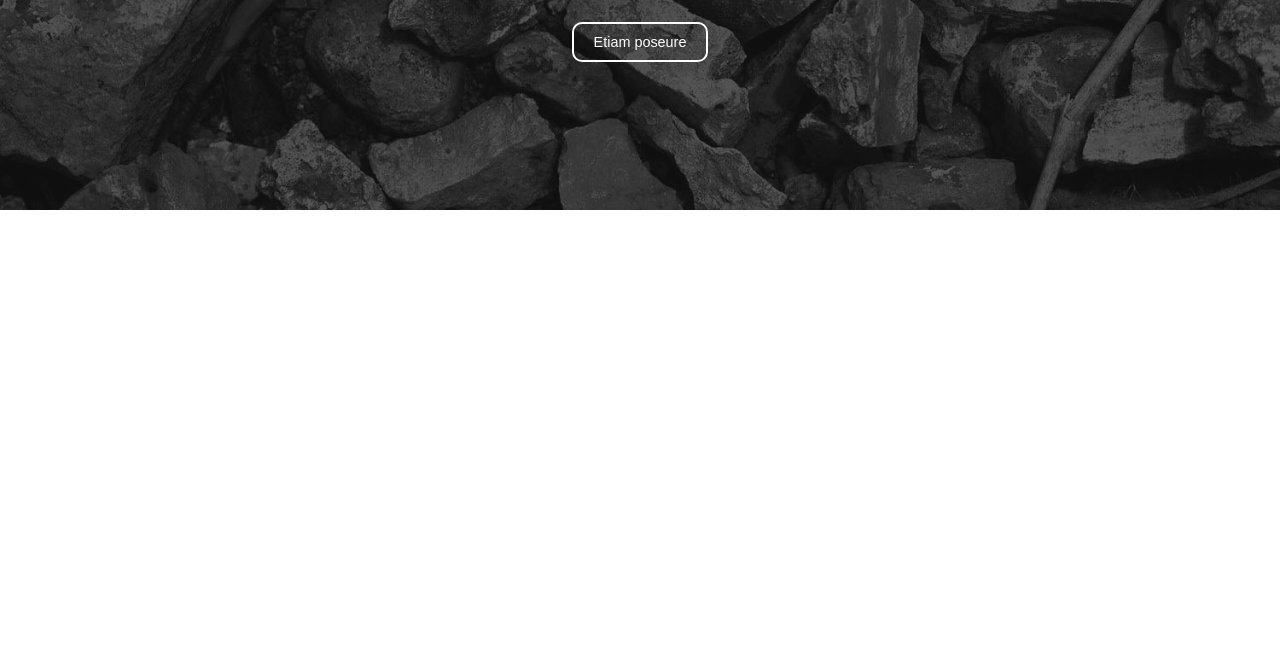
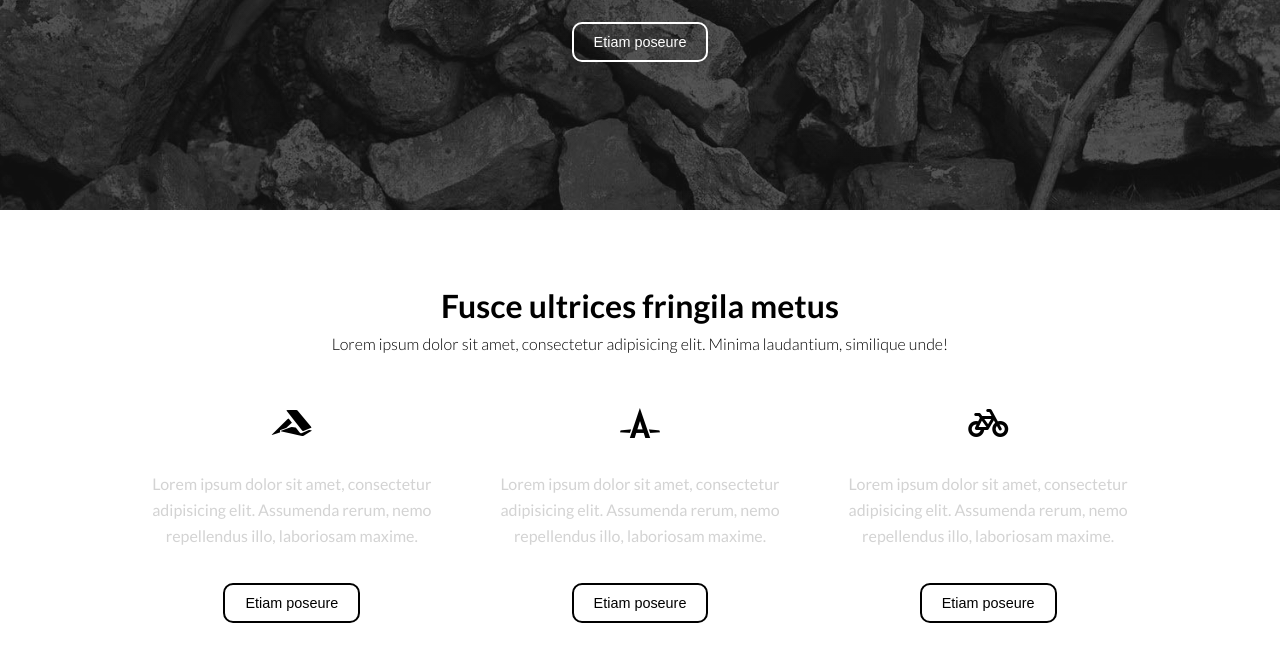
Before and after one commit to AlPaunovic/stonePractice, a plain HTML site: page index.html in a window 1280 px wide. Shown: the part 430-1092 px from the top of the page. Before the commit the page ends 800 px from the top, so only its background shows below. Drawn offline with Linux system fonts and the light colour scheme.

Commit message:
about - html i css

```diff
--- a/index.html
+++ b/index.html
@@ -31,8 +31,31 @@
     </header>
 
 
-<!--  -->
+<!-- about -->
 
+<section class="about">
+    <h2>Fusce ultrices fringila metus</h2>
+    <p>Lorem ipsum dolor sit amet, consectetur adipisicing elit. Minima laudantium, similique unde!</p>
+    <div class="container">
+        <article>
+            <a href=""><i class="fab fa-accusoft"></i></a>
+            <p>Lorem ipsum dolor sit amet, consectetur adipisicing elit. Assumenda rerum, nemo repellendus illo, laboriosam maxime.</p>
+            <button>Etiam poseure</button>
+        </article>
+
+        <article>
+            <a href=""><i class="fab fa-autoprefixer"></i></i></a>
+            <p>Lorem ipsum dolor sit amet, consectetur adipisicing elit. Assumenda rerum, nemo repellendus illo, laboriosam maxime.</p>
+            <button>Etiam poseure</button>
+        </article>
+
+        <article>
+            <a href=""><i class="fas fa-bicycle"></i></a>
+            <p>Lorem ipsum dolor sit amet, consectetur adipisicing elit. Assumenda rerum, nemo repellendus illo, laboriosam maxime.</p>
+            <button>Etiam poseure</button>
+        </article>
+    </div>
+</section>
 
 
 </body>
--- a/style.scss
+++ b/style.scss
@@ -61,7 +61,7 @@ h2 {
     font-size: 2rem;
 }
 h2 + p {
-    font-size: .9rem;
+    font-size: 1rem;
     font-weight: 300;
 }
 ul {
@@ -143,3 +143,41 @@ header {
                 }
             }
 }
+
+/************
+*************
+about
+*************
+*************/
+
+.about {
+    padding: $padding;
+    text-align: center;
+    .container {
+        display: flex;
+        flex-wrap: wrap;
+        justify-content: space-between;
+        margin-top: 50px;
+        article {
+            flex: 0 0 32%;
+            i {
+                color: $colorBlack;
+                font-size: 2rem;
+            }
+            p {
+                color: $lightGray;
+                font-size: 1rem;
+                margin-top: 30px;
+            }
+            button {
+                @include btn;
+                border: 2px solid $colorBlack;
+                color: $colorBlack;
+                margin-top: 35px;
+                &:hover {
+                   background-color: $lightGray;
+                }
+            }
+        }
+    }
+}
```
Also changed, not shown: style.css, 1 other file.
